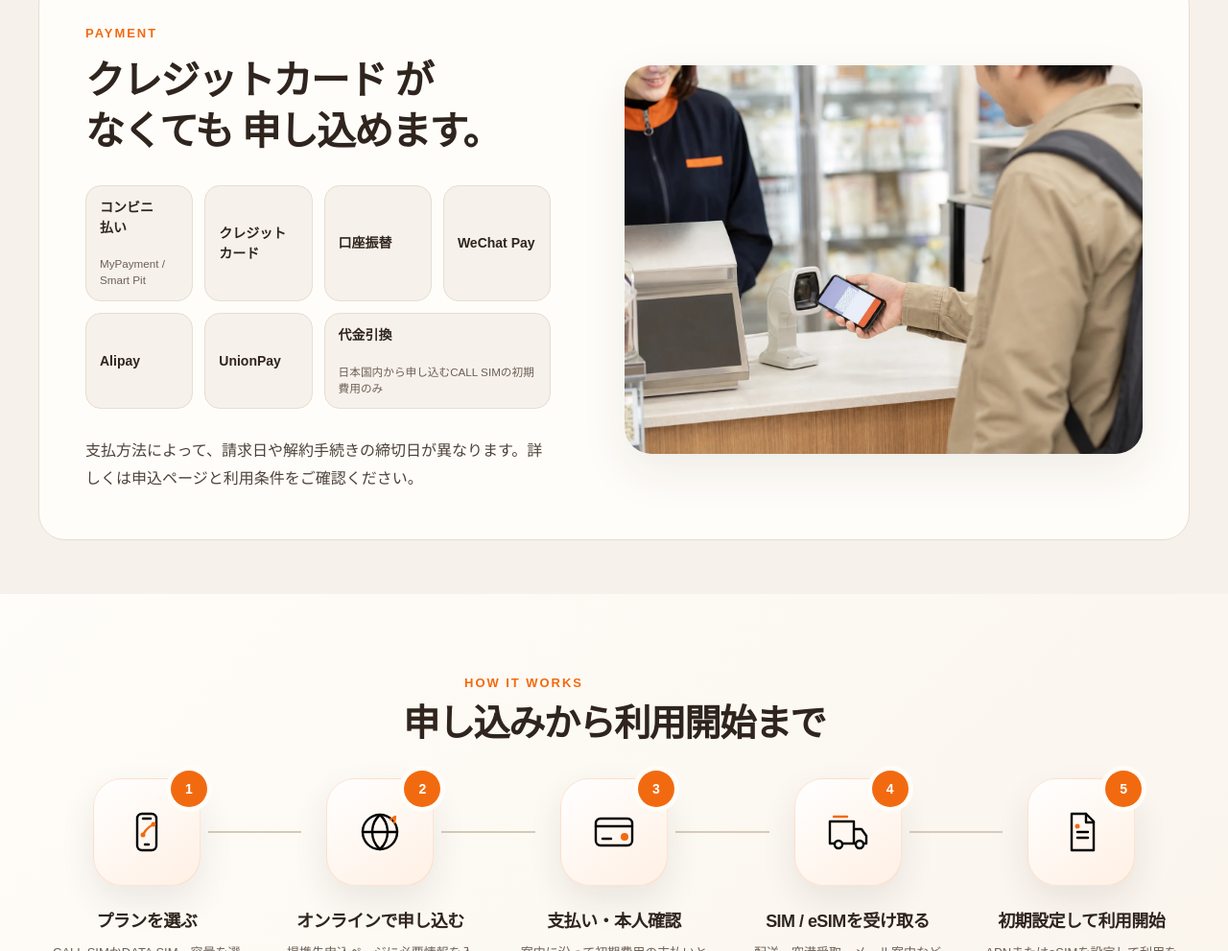
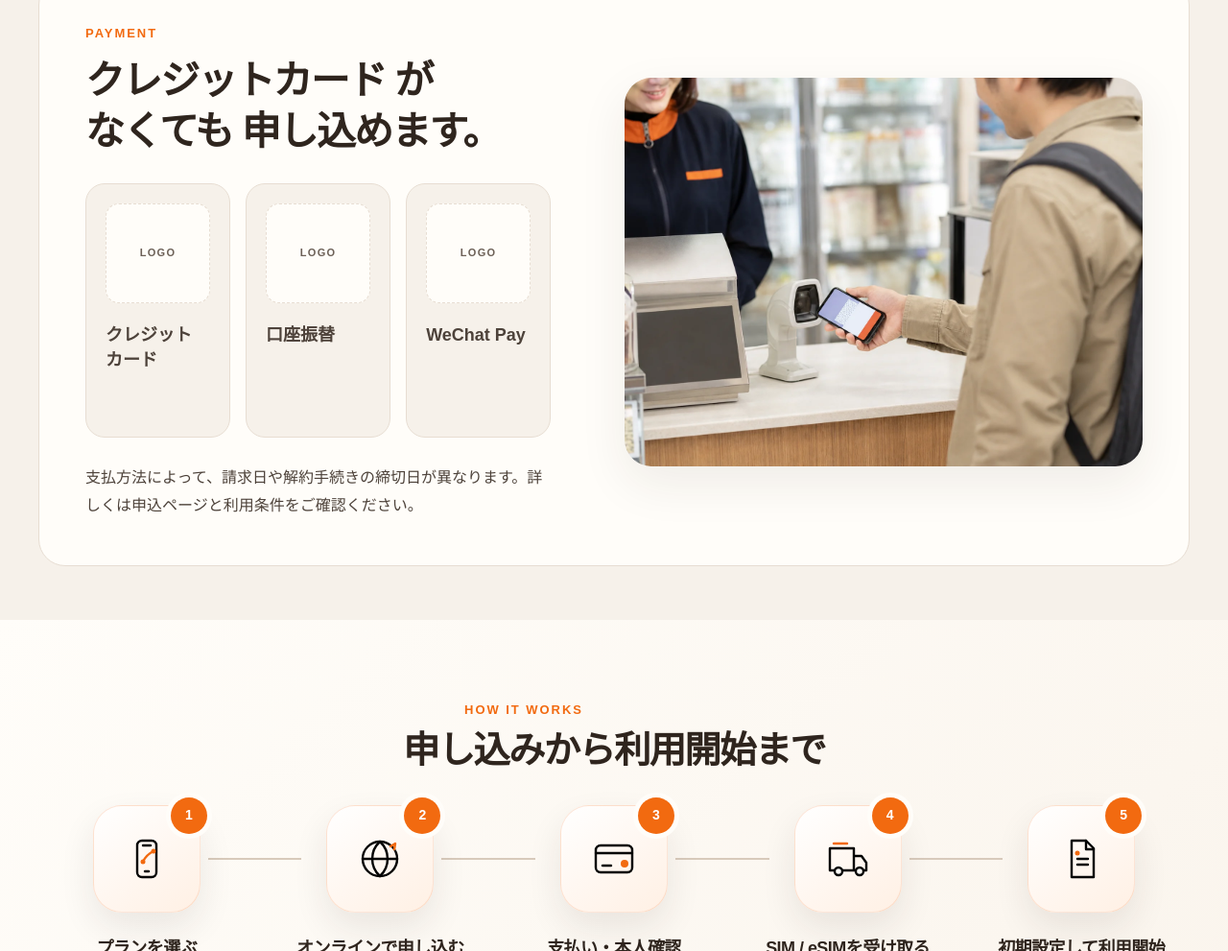
Before and after one commit to kyukenhiyoko/sim, a plain HTML site: page index.html in a window 1280 px wide. Shown: the part 3709-4700 px from the top of the page at 96% size. Drawn offline with Linux system fonts and the light colour scheme.

Commit message:
支払い方法を自動スライダー化

```diff
--- a/css/style.css
+++ b/css/style.css
@@ -329,6 +329,48 @@ html[lang="ja"] :where(p,li,dt,dd){text-wrap:pretty}
   border-radius:28px
 }
 .payment--embedded .payment__inner{width:100%;margin:0}
+.payment-slider{
+  --payment-slider-columns:3;
+  --payment-slider-gap:16px;
+  width:100%;
+  margin:28px 0;
+  overflow:hidden
+}
+.payment-slider__track{
+  display:flex;
+  column-gap:var(--payment-slider-gap);
+  margin:0;
+  padding:0;
+  list-style:none;
+  will-change:transform
+}
+.payment-method{
+  display:flex;
+  flex:0 0 calc((100% - (var(--payment-slider-gap) * (var(--payment-slider-columns) - 1))) / var(--payment-slider-columns));
+  min-width:0;
+  min-height:260px;
+  padding:20px;
+  flex-direction:column;
+  align-items:flex-start;
+  border:1px solid var(--color-border);
+  border-radius:20px;
+  background:var(--color-bg)
+}
+.payment-method__logo{
+  display:grid;
+  width:100%;
+  height:104px;
+  margin-bottom:20px;
+  place-items:center;
+  overflow:hidden;
+  border:1px dashed var(--color-border);
+  border-radius:14px;
+  background:var(--color-surface)
+}
+.payment-method__logo img{width:100%;height:100%;object-fit:contain;padding:12px}
+.payment-method__logo span{color:var(--color-muted);font-size:11px;font-weight:700;letter-spacing:.12em}
+.payment-method strong{font-size:18px;line-height:1.45}
+.payment-method small{margin-top:auto;padding-top:12px;color:var(--color-muted);font-size:13px;font-weight:500;line-height:1.55}
 .process-notes{
   display:grid;
   grid-template-columns:repeat(2,minmax(0,1fr));
@@ -358,12 +400,16 @@ html:not([lang="ja"]) :where(h1,h2,h3){overflow-wrap:normal;word-break:normal;hy
   .assurance-card:nth-child(n){border-right:1px solid var(--color-border);border-bottom:0}
   .assurance-card:last-child{border-right:0}
   .payment--embedded{padding:36px}
+  .payment-slider{--payment-slider-columns:2}
 }
 
 @media(max-width:767px){
   .comparison--embedded{margin-top:56px;padding-top:52px}
   .payment--embedded{margin-top:56px;padding:24px 20px;border-radius:22px}
   .payment--embedded .payment__inner{flex-direction:column}
+  .payment-slider{--payment-slider-columns:1;--payment-slider-gap:12px}
+  .payment-method{min-height:238px;padding:18px}
+  .payment-method__logo{height:96px}
   html[lang="ja"] .network-card--primary :is(dt[data-i18n="network.speedLabel"],dd[data-i18n="network.referenceMaxSpeed"]),
   html[lang="ja"] .payment__copy h2{white-space:pre-line;word-break:keep-all;overflow-wrap:normal}
   .process-notes{grid-template-columns:1fr;margin-top:40px}
@@ -374,8 +420,6 @@ html:not([lang="ja"]) :where(h1,h2,h3){overflow-wrap:normal;word-break:normal;hy
 }
 
 @media(max-width:359px){
-  .pill-list{grid-template-columns:1fr}
-  .pill-list li,.pill-list li:first-child,.pill-list li:last-child{grid-column:auto}
   .payment--embedded{padding-inline:16px}
   .comparison-table td{padding-inline:8px}
 }
--- a/index.html
+++ b/index.html
@@ -22,7 +22,7 @@
   <link rel="preload" href="assets/images/web/hero.webp" as="image" media="(min-width: 768px)" type="image/webp">
   <link rel="preload" href="assets/images/web/hero-mobile.webp" as="image" media="(max-width: 767px)" type="image/webp">
   <link rel="stylesheet" href="css/reset.css?v=20260717-1">
-  <link rel="stylesheet" href="css/style.css?v=20260719-2">
+  <link rel="stylesheet" href="css/style.css?v=20260719-3">
   <script type="application/ld+json">
   {
     "@context": "https://schema.org",
@@ -212,7 +212,17 @@
         <div class="payment__copy">
           <p class="eyebrow">PAYMENT</p>
           <h2 data-i18n="payment.title">クレジットカードがなくても申し込めます。</h2>
-          <ul class="pill-list"><li><span data-i18n="payment.convenience">コンビニ払い</span><br><small>MyPayment / Smart Pit</small></li><li data-i18n="payment.credit">クレジットカード</li><li data-i18n="payment.bank">口座振替</li><li>WeChat Pay</li><li>Alipay</li><li>UnionPay</li><li><span data-i18n="payment.cod">代金引換</span><br><small data-i18n="payment.codNote">日本国内から申し込むCALL SIMの初期費用のみ</small></li></ul>
+          <div class="payment-slider" data-payment-slider aria-label="支払い方法">
+            <ul class="payment-slider__track" data-payment-track>
+              <li class="payment-method"><div class="payment-method__logo" aria-hidden="true"><span>LOGO</span></div><strong data-i18n="payment.convenience">コンビニ払い</strong><small>MyPayment / Smart Pit</small></li>
+              <li class="payment-method"><div class="payment-method__logo" aria-hidden="true"><span>LOGO</span></div><strong data-i18n="payment.credit">クレジットカード</strong></li>
+              <li class="payment-method"><div class="payment-method__logo" aria-hidden="true"><span>LOGO</span></div><strong data-i18n="payment.bank">口座振替</strong></li>
+              <li class="payment-method"><div class="payment-method__logo" aria-hidden="true"><span>LOGO</span></div><strong>WeChat Pay</strong></li>
+              <li class="payment-method"><div class="payment-method__logo" aria-hidden="true"><span>LOGO</span></div><strong>Alipay</strong></li>
+              <li class="payment-method"><div class="payment-method__logo" aria-hidden="true"><span>LOGO</span></div><strong>UnionPay</strong></li>
+              <li class="payment-method"><div class="payment-method__logo" aria-hidden="true"><span>LOGO</span></div><strong data-i18n="payment.cod">代金引換</strong><small data-i18n="payment.codNote">日本国内から申し込むCALL SIMの初期費用のみ</small></li>
+            </ul>
+          </div>
           <p data-i18n="payment.note">支払方法によって、請求日や解約手続きの締切日が異なります。詳しくは申込ページと利用条件をご確認ください。</p>
         </div>
           </div>
@@ -280,6 +290,6 @@
   <script defer src="locales/locales.js?v=20260719-1"></script>
   <script defer src="js/config.js?v=20260717-1"></script>
   <script defer src="js/i18n.js?v=20260717-1"></script>
-  <script defer src="js/main.js?v=20260718-1"></script>
+  <script defer src="js/main.js?v=20260719-3"></script>
 </body>
 </html>
--- a/js/main.js
+++ b/js/main.js
@@ -123,6 +123,34 @@ function initializeHeader() {
   window.addEventListener('scroll', sync, { passive: true });
 }
 
+function initializePaymentSlider() {
+  const slider = $('[data-payment-slider]');
+  const track = $('[data-payment-track]');
+  if (!slider || !track || track.children.length < 2) return;
+
+  let moving = false;
+  const advance = () => {
+    if (moving || document.hidden) return;
+    const firstCard = track.firstElementChild;
+    if (!firstCard) return;
+    const gap = parseFloat(getComputedStyle(track).columnGap) || 0;
+    moving = true;
+    track.style.transition = 'transform 600ms cubic-bezier(.22,.61,.36,1)';
+    track.style.transform = `translateX(-${firstCard.getBoundingClientRect().width + gap}px)`;
+  };
+
+  track.addEventListener('transitionend', () => {
+    const firstCard = track.firstElementChild;
+    if (firstCard) track.append(firstCard);
+    track.style.transition = 'none';
+    track.style.transform = 'translateX(0)';
+    track.offsetHeight;
+    moving = false;
+  });
+
+  window.setInterval(advance, 3000);
+}
+
 function initializeLocaleSelectors() {
   $$('[data-locale-select]').forEach((select) => {
     select.addEventListener('change', async (event) => {
@@ -173,6 +201,7 @@ async function initialize() {
   initializeFaq();
   initializeMenu();
   initializeHeader();
+  initializePaymentSlider();
   initializeLocaleSelectors();
   document.addEventListener('localechange', () => {
     const selectedTab = $('[role="tab"][aria-selected="true"]');
```
